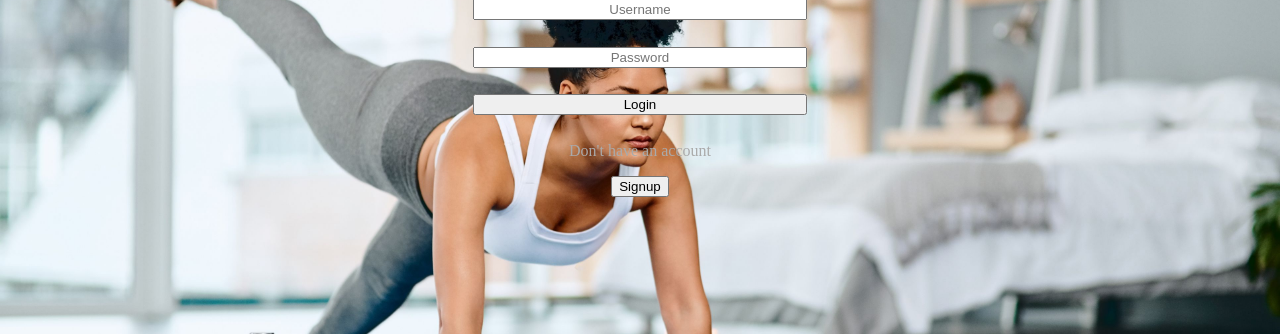
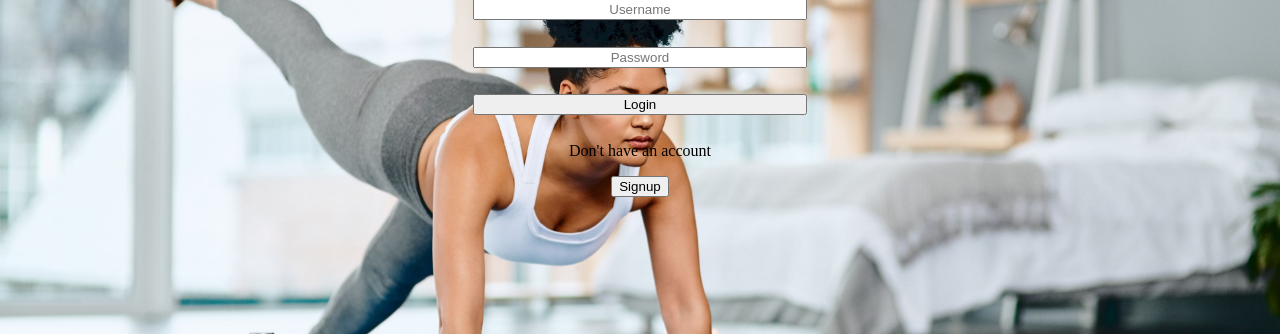
Before and after one commit to JonathanSafer/Fitbyte, a PHP site: page /login.php in a window 1280 px wide. Shown: the part 232-566 px from the top of the page. Run offline with PHP 8.4, Linux system fonts and the light colour scheme; some libraries are stand-ins or nearby versions.

Commit message:
Update fitbyte.css

```diff
--- a/fitbyte.css
+++ b/fitbyte.css
@@ -42,7 +42,7 @@ h1 {
   text-align: center;
 }
 .login-dhc {
-  color: #aaaaaa;
+  color: black;
   text-align: center;
 }
 .login-ahc {
```
